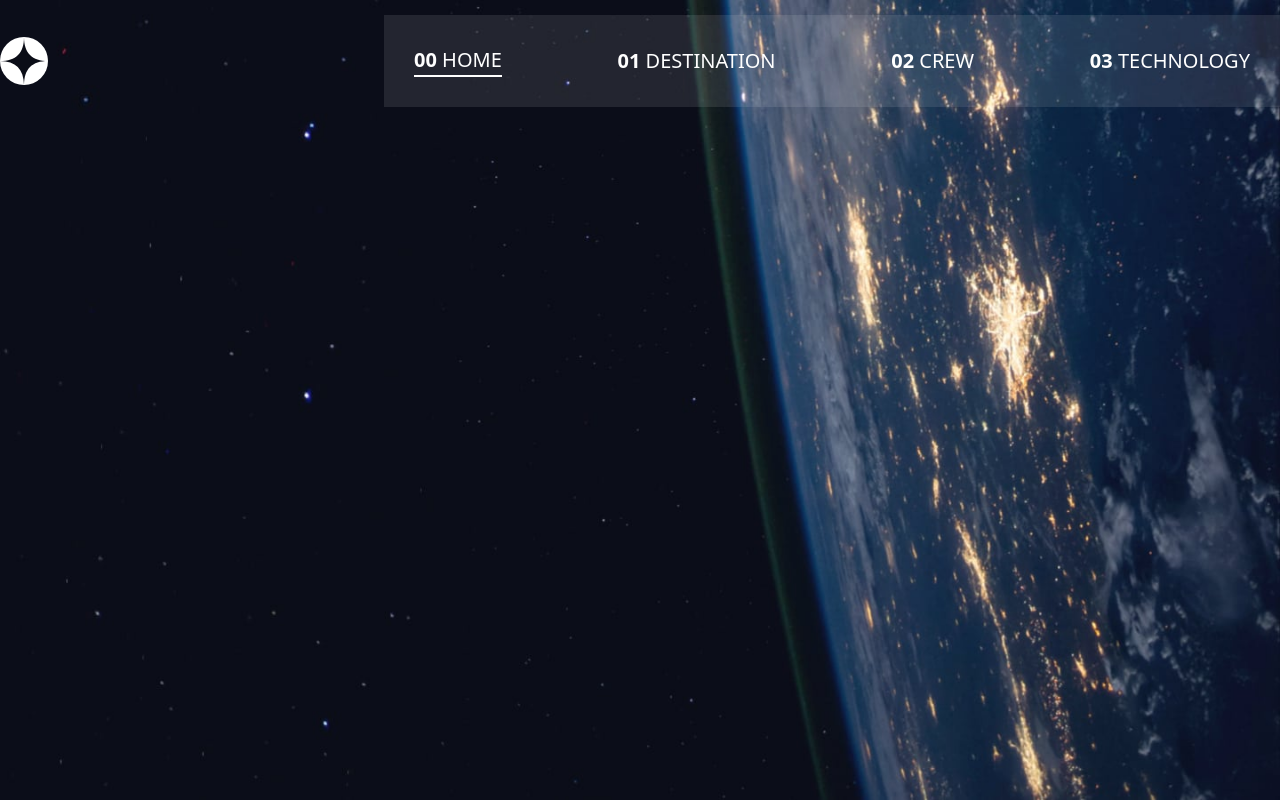
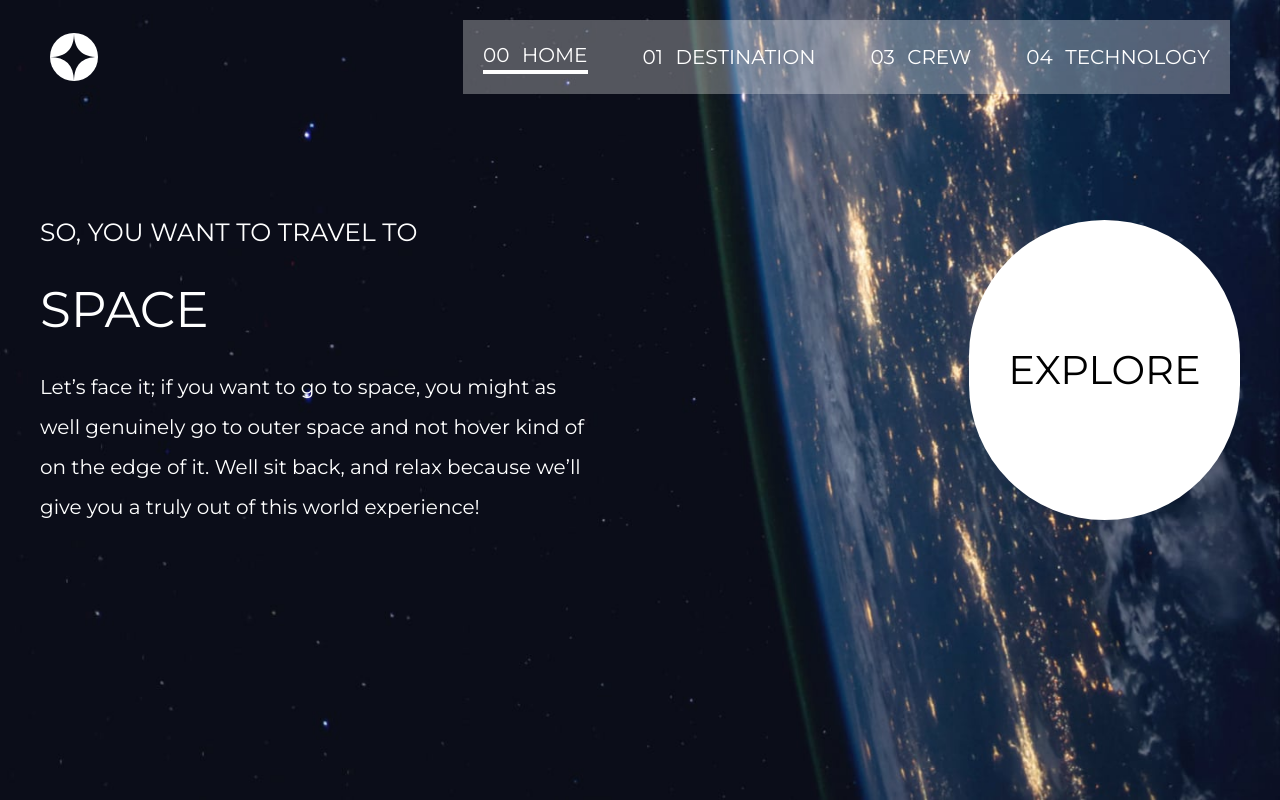
Before and after one commit to coolprogrammerarpit007/space-website, a website: page src/index.html in a window 1280 px wide. Drawn offline with Linux system fonts and the light colour scheme.

Commit message:
Built the Home Page for the space travel website

```diff
--- a/src/index.html
+++ b/src/index.html
@@ -4,25 +4,56 @@
   <meta charset="UTF-8">
   <meta name="viewport" content="width=device-width, initial-scale=1.0">
   <link href="./output.css" rel="stylesheet">
+
+  <!-- Google Fonts -->
+  <link rel="preconnect" href="https://fonts.googleapis.com">
+  <link rel="preconnect" href="https://fonts.gstatic.com" crossorigin>
+  <link href="https://fonts.googleapis.com/css2?family=Montserrat:ital,wght@0,100..900;1,100..900&display=swap" rel="stylesheet">
 </head>
-<body class="flex justify-center items-center text-[#fff]">
-  <div class="container  w-[100%] h-[100vh]">
+<body class="text-white font-google">
 
   <!-- Navigation Bar -->
-    <nav class="nav-section flex justify-between items-center py-[1.5rem]">
-        <!-- Logo Image -->
+  <nav class="py-[2rem] px-[5rem] flex justify-between items-center">
+    <!-- Navigation Logo -->
     <div class="logo">
-            <img src="./assets/shared/logo.svg" alt="logo image">
+      <img src="./assets/shared/logo.svg" alt="Logo Image">
     </div>
 
-        <!-- Navigation Links -->
-         <ul class="links flex justify-between items-center gap-[0.7rem] text-[2rem] w-[70%] bg-[rgb(255,255,255,0.1)] p-[3rem]">
-            <li class="link uppercase border-b-2 border-white"><span class="font-bold">00</span> home</li>
-            <li class="link uppercase"><span class="font-bold">01</span> destination</li>
-            <li class="link uppercase"><span class="font-bold">02</span> crew</li>
-            <li class="link uppercase"><span class="font-bold">03</span> technology</li>
+    <!-- Navigation Links  -->
+     <ul class="links flex justify-between items-center gap-[2rem]  w-[65%] text-[2rem] bg-[rgb(255,255,255,0.3)] px-[2rem] py-[2rem]">
+      <li class="block border-white border-b-4">
+        <a href="#" class="uppercase"><span class="mr-5">00</span>home</a>
+      </li>
+      <li class="link ">
+        <a href="#" class="uppercase"><span class="mr-5">01</span>destination</a>
+      </li>
+      <li class="link ">
+        <a href="#" class="uppercase"><span class="mr-5">03</span>crew</a>
+      </li>
+      <li class="link ">
+        <a href="#" class="uppercase"><span class="mr-5">04</span>technology</a>
+      </li>
      </ul>
   </nav>
+
+  <!-- Hero Section -->
+
+  <section class="hero-section mt-[6rem]">
+    <div class="hero-container p-[4rem] flex justify-between items-center">
+      <!-- Left Section -->
+       <div class="right-part flex flex-col gap-[2rem]">
+         <h2 class="text-[2.5rem]">SO, YOU WANT TO TRAVEL TO</h2>
+         <h1 class="text-[5rem]">SPACE</h1>
+         <div class="w-[60%]">
+          <p class="text-[2rem] leading-[4rem]">Let’s face it; if you want to go to space, you might as well genuinely go to outer space and not hover kind of on the edge of it. Well sit back, and relax because we’ll give you a truly out of this world experience!</p>
          </div>
+       </div>
+
+       <!-- Right Section -->
+        <div class="bg-white rounded-full w-[60rem] h-[30rem] flex justify-center items-center">
+          <h2 class="text-black text-[4rem]">EXPLORE</h2>
+        </div>
+    </div>
+  </section>
 </body>
 </html>
--- a/src/input.css
+++ b/src/input.css
@@ -16,6 +16,10 @@
         border: 1px solid blue;
     }
 
+    .font-google{
+        font-family: "Montserrat", sans-serif;
+    }
+
     .background-home {
         background: url(../src/assets/home/background-home-desktop.jpg) no-repeat center center fixed;
         -webkit-background-size: cover;
```
Also changed, not shown: src/output.css. Lines whose indentation alone changed are shown as unchanged.
